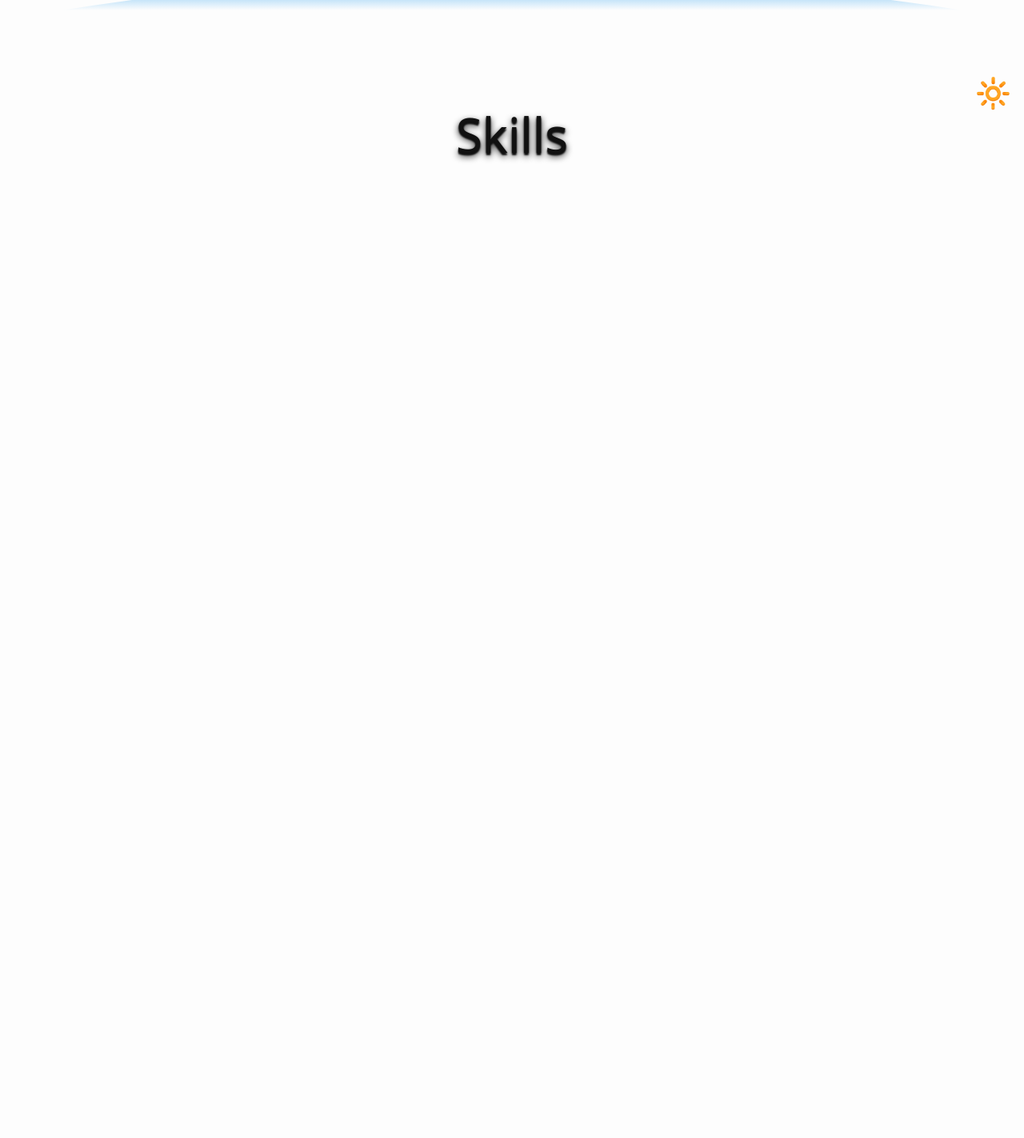
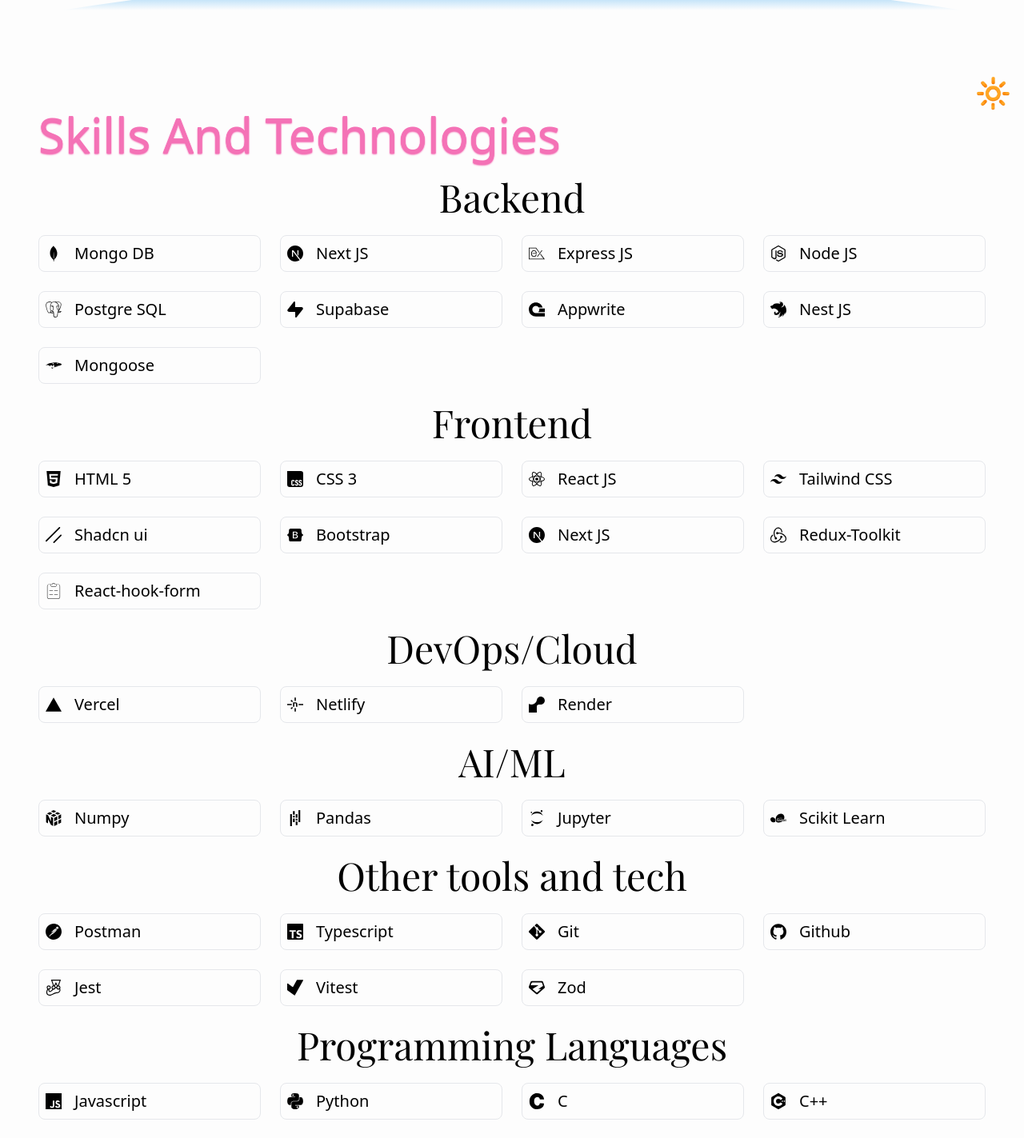
Before and after one commit to Aryan9inja/portfolio, a Next.js app: page / in a window 1280 px wide. Shown: the part 640-2063 px from the top of the page at 80% size. Before the commit the page ends 886 px from the top, so only its background shows below. Built offline with nearby package versions, Linux system fonts and the light colour scheme; a web font is replaced by a local one.

Commit message:
Complete main skills section

```diff
--- a/src/components/Home/main.tsx
+++ b/src/components/Home/main.tsx
@@ -1,9 +1,38 @@
+"use client"
+
+import ItemList from "./itemList";
+import { AI_ML, backendItems, devOps, frontendItems, languages, otherToolsAndTechItems } from "./items";
+
 export default function Main() {
   return (
     <div>
-      <h1 className="text-6xl text-text text-shadow-current text-shadow-lg text-center">
-        Skills
+      <h1 className="text-4xl md:text-6xl text-highlight text-shadow-current text-shadow-sm mb-6">
+        Skills And Technologies
       </h1>
+      <h2 className="text-3xl md:text-5xl text-center font-playfair mb-6">
+        Backend
+      </h2>
+      <ItemList items={backendItems}/>
+      <h2 className="text-3xl md:text-5xl text-center font-playfair my-6">
+        Frontend
+      </h2>
+      <ItemList items={frontendItems}/>
+      <h2 className="text-3xl md:text-5xl text-center font-playfair my-6">
+        DevOps/Cloud
+      </h2>
+      <ItemList items={devOps}/>
+      <h2 className="text-3xl md:text-5xl text-center font-playfair my-6">
+        AI/ML
+      </h2>
+      <ItemList items={AI_ML}/>
+      <h2 className="text-3xl md:text-5xl text-center font-playfair my-6">
+        Other tools and tech
+      </h2>
+      <ItemList items={otherToolsAndTechItems}/>
+      <h2 className="text-3xl md:text-5xl text-center font-playfair my-6">
+        Programming Languages
+      </h2>
+      <ItemList items={languages}/>
     </div>
   );
 }
```
